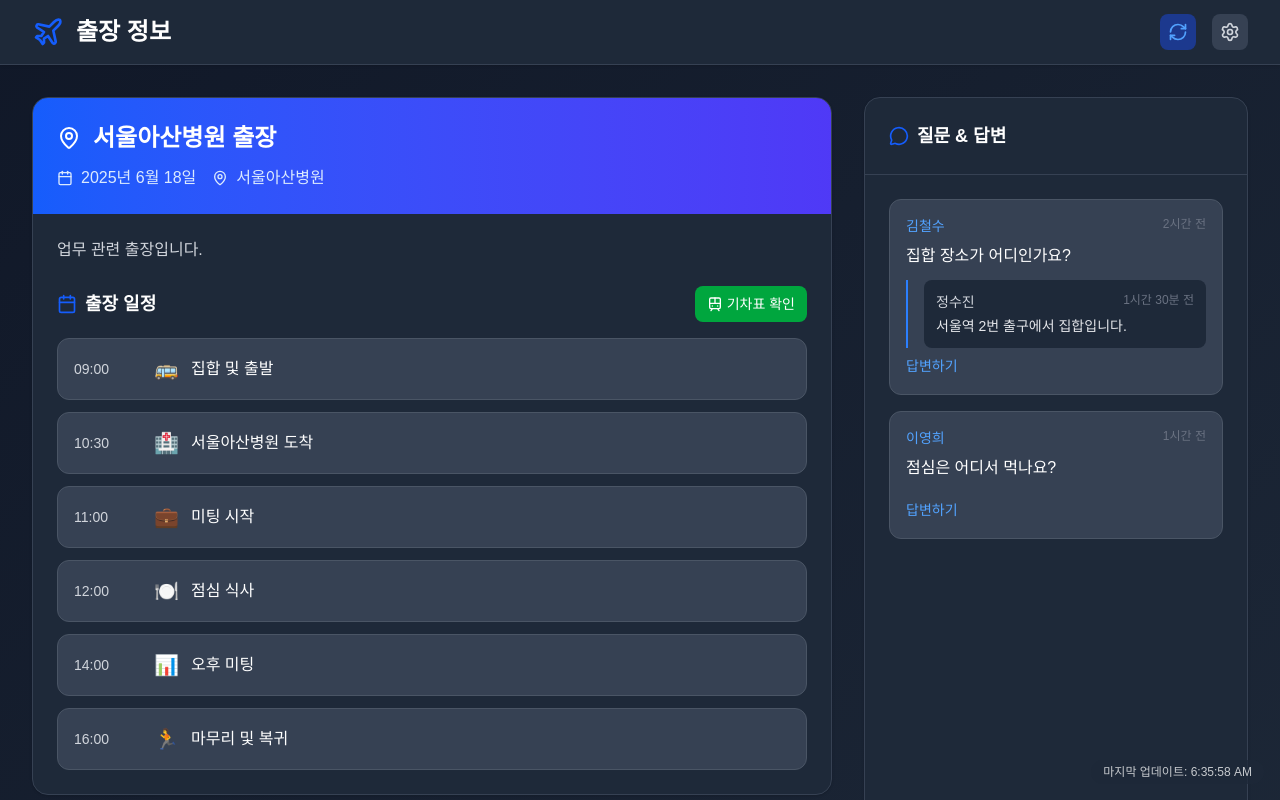
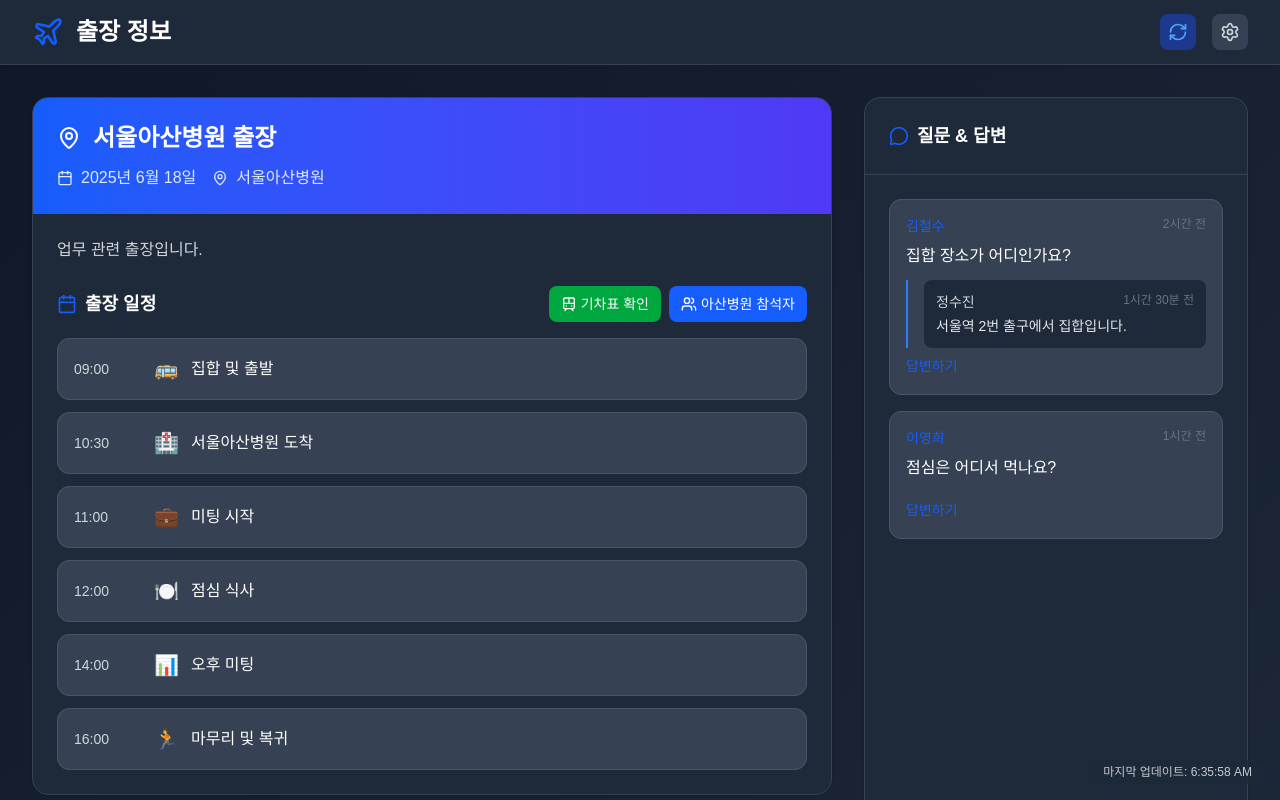
Before and after one commit to parkmyoungjin/BizTripRoom, a Next.js app: page / in a window 1280 px wide. Shown: the top 800 px of the page. Built offline with nearby package versions, Linux system fonts and the light colour scheme.

Commit message:
Add files via upload

```diff
--- a/src/app/page.tsx
+++ b/src/app/page.tsx
@@ -349,6 +349,7 @@
                       <Calendar className="mr-2 h-4 w-4 sm:h-5 sm:w-5 text-blue-600" />
                       출장 일정
                     </h3>
+                    <div className="flex space-x-2">
                       <button
                         onClick={() => setShowTrainTicketModal(true)}
                         className="flex items-center px-3 py-2 bg-green-600 text-white rounded-lg text-sm font-medium hover:bg-green-700 transition-colors"
@@ -356,6 +357,14 @@
                         <Train className="mr-1 h-4 w-4" />
                         기차표 확인
                       </button>
+                      <Link
+                        href="/attendees"
+                        className="flex items-center px-3 py-2 bg-blue-600 text-white rounded-lg text-sm font-medium hover:bg-blue-700 transition-colors"
+                      >
+                        <Users className="mr-1 h-4 w-4" />
+                        아산병원 참석자
+                      </Link>
+                    </div>
                   </div>
                   <div className="space-y-2 sm:space-y-3">
                     {tripInfo.schedule.map((item, index) => (
@@ -429,7 +438,7 @@
                   {messages.map((message) => (
                     <div key={message.id} className="border border-gray-600 rounded-lg sm:rounded-xl p-3 sm:p-4 bg-gray-700">
                       <div className="flex justify-between items-start mb-2">
-                        <span className="font-medium text-xs sm:text-sm text-blue-400">{message.author}</span>
+                        <span className="font-medium text-xs sm:text-sm text-blue-600">{message.author}</span>
                         <span className="text-xs text-gray-500">{message.time}</span>
                       </div>
                       <p className="text-sm sm:text-base text-white mb-2 sm:mb-3">{message.content}</p>
@@ -451,7 +460,7 @@
 
                       <button
                         onClick={() => handleQuestionClick(message.id)}
-                        className="mt-2 text-xs sm:text-sm text-blue-400 hover:text-blue-800 font-medium"
+                        className="mt-2 text-xs sm:text-sm text-blue-600 hover:text-blue-800 font-medium"
                       >
                         답변하기
                       </button>
```
Lines whose indentation alone changed are shown as unchanged.
